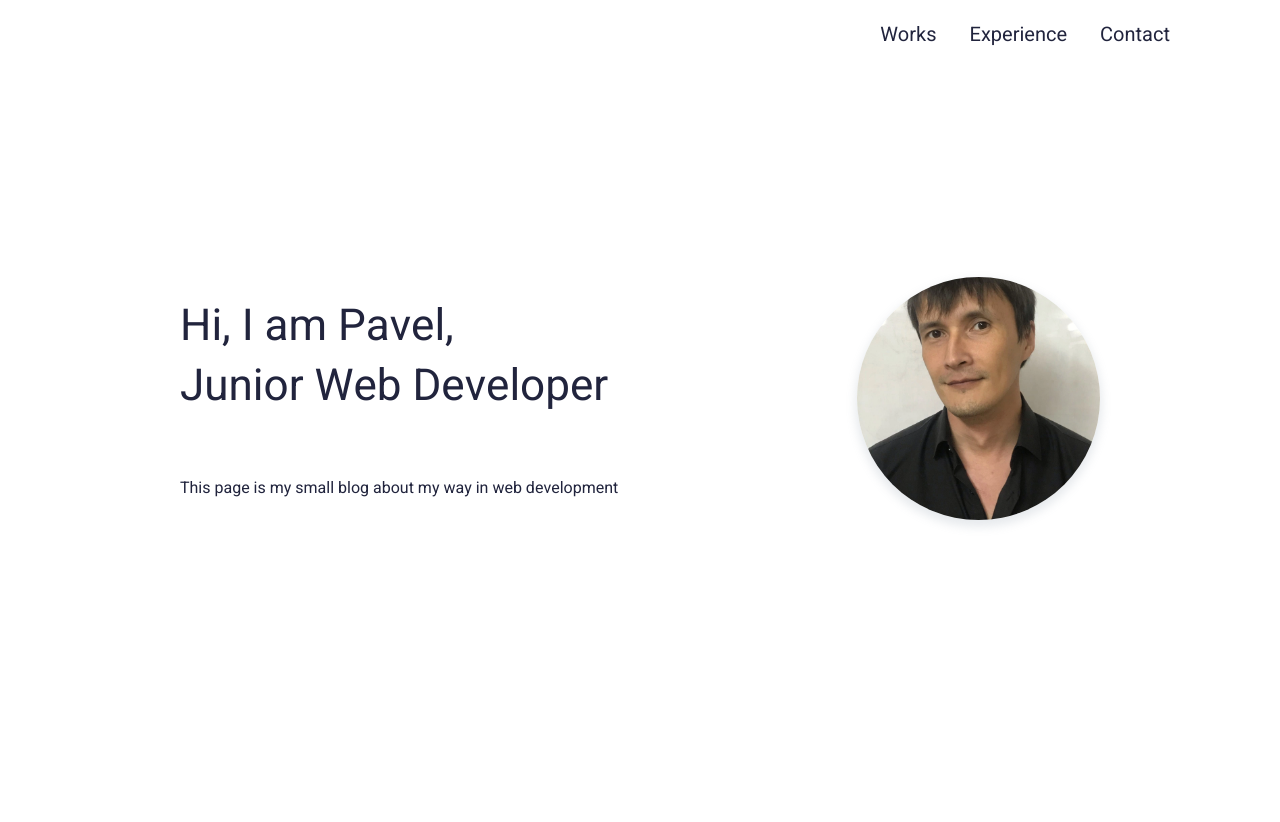
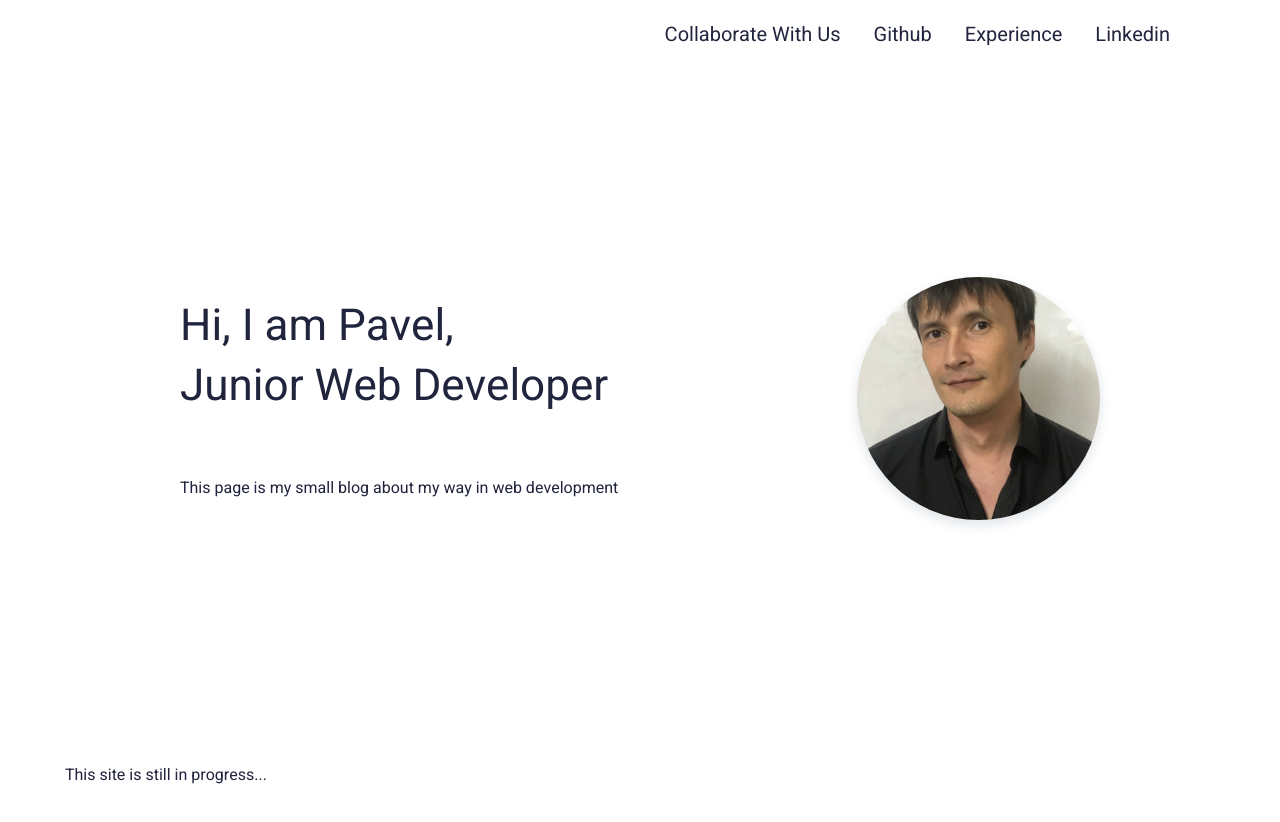
Before and after one commit to HakasLepehen/pavel-petrov-landing-page, a website built with webpack: page src/index.html in a window 1280 px wide. Shown: the top 822 px of the page. After the commit the page ends 800 px from the top, so only its background shows below. Built offline with nearby package versions, Linux system fonts and the light colour scheme.

Commit message:
finished MVP of this project

```diff
--- a/src/index.html
+++ b/src/index.html
@@ -24,18 +24,23 @@
                 <nav class="header__menu menu">
                     <ul class="menu__list">
                         <li class="menu__item">
-                            <a href="#" class="menu__link">
-                                works
+                            <a href="https://unicornwitnesses.com/" target="blank" class="menu__link">
+                                collaborate with us
                             </a>
                         </li>
                         <li class="menu__item">
-                            <a href="#" class="menu__link">
+                            <a href="https://github.com/HakasLepehen" target="blank" class="menu__link">
+                                github
+                            </a>
+                        </li>
+                        <li class="menu__item">
+                            <a href="https://vk.com/vasilyvasin2016" target="blank" class="menu__link">
                                 experience
                             </a>
                         </li>
                         <li class="menu__item">
-                            <a href="#" class="menu__link">
-                                contact
+                            <a href="https://www.linkedin.com/in/hakaslepehen/" target="blank" class="menu__link">
+                                linkedin
                             </a>
                         </li>
                     </ul>
@@ -67,15 +72,18 @@
                     </div>
                 </div>
             </section>
-            <section class="experience">
+            <section class="continue">
+                <div class="container">
+                    <h2>This site is still in progress...</h2>
+                </div>
+            </section>
+            <!-- <section class="experience">
                 <div class="container">
                     <div class="swiper">
                         <div class="swiper-wrapper">
                           <div class="swiper-slide"></div>
                         </div>
-                        <!-- Add Pagination -->
                         <div class="swiper-pagination swiper-pagination-white"></div>
-                        <!-- Add Arrows -->
                         <div class="swiper-button-next swiper-button-white"></div>
                         <div class="swiper-button-prev swiper-button-white"></div>
                       </div>
@@ -83,7 +91,7 @@
             </section>
             <section class="works"></section>
         </main>
-        <footer class="footer"></footer>
+        <footer class="footer"></footer> -->
     </div>
 </body>
 
--- /dev/null
+++ b/src/scss/continue.scss
@@ -0,0 +1,4 @@
+.continue {
+    position: fixed;
+    bottom: 0;
+}
--- a/src/scss/style.scss
+++ b/src/scss/style.scss
@@ -4,6 +4,7 @@
 @import './greetings.scss';
 @import './experience.scss';
 @import './works.scss';
+@import './continue.scss';
 
 @font-face {
   font-family: 'heeboregular';
@@ -27,7 +28,6 @@
   max-width: 1180px;
   margin: 0 auto;
   overflow: hidden;
-  height: 200vh;
 }
 
 .container {
```
